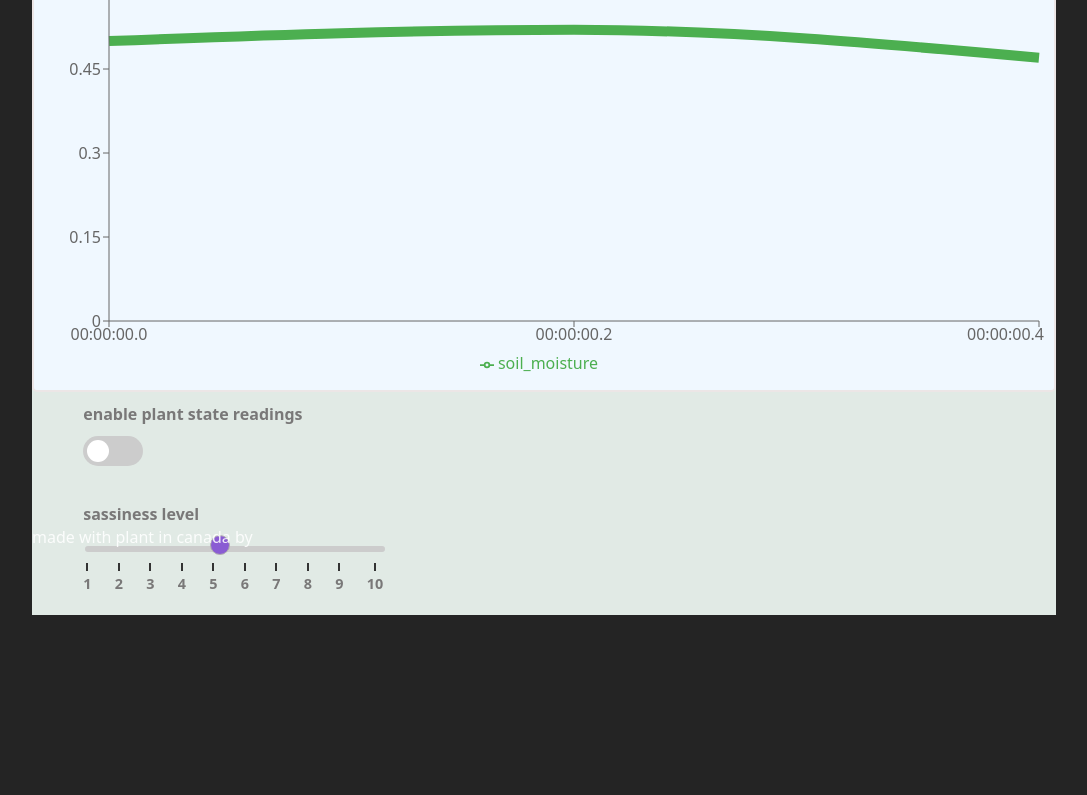
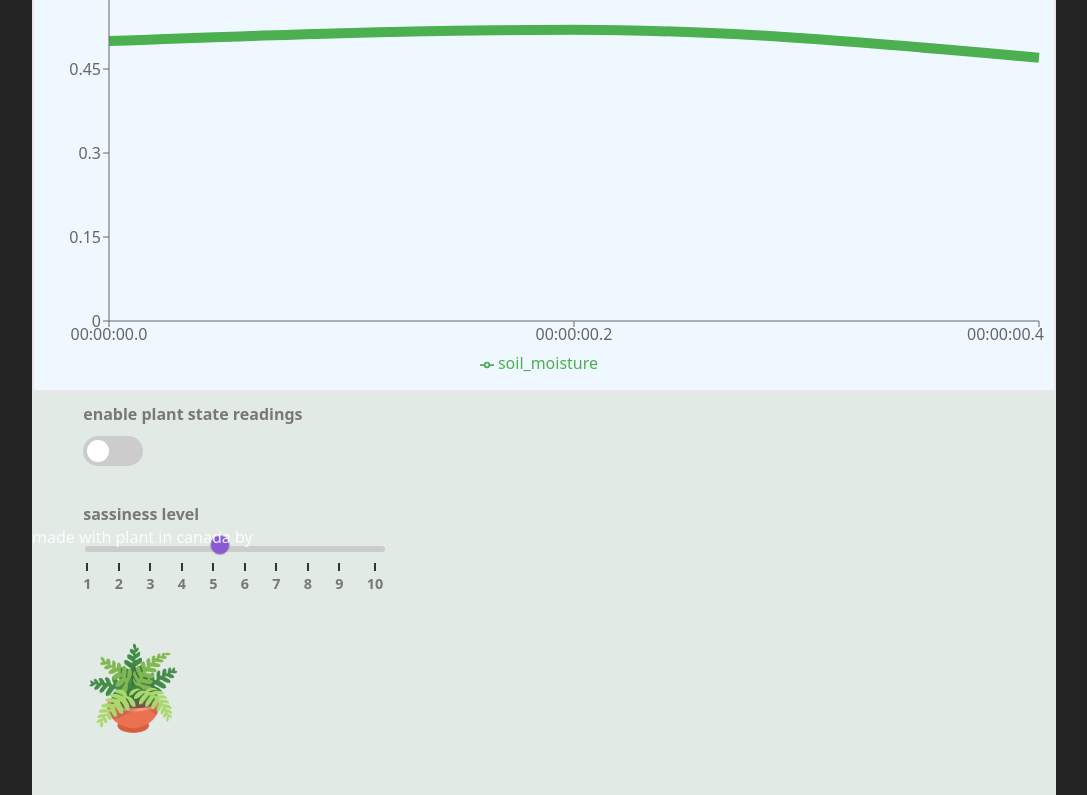
Before and after one commit to LuisaTu2/sassy-plant, a React (Vite) app in the folder frontend/: page / in a window 1280 px wide. Shown: the part 201-996 px from the top of the page, without its empty margins (96-1183 px from the left). Before the commit the page ends 816 px from the top, so only its background shows below. Built offline with nearby package versions, Linux system fonts and the light colour scheme.

Commit message:
[isa] make the plant wiggle and move when it talks :)

```diff
--- a/frontend/src/components/Panel.tsx
+++ b/frontend/src/components/Panel.tsx
@@ -3,9 +3,10 @@ import Controls from "./Controls";
 import PlantStatePlot from "./PlantStatePlot";
 import { useEffect, useState } from "react";
 import { sampleData } from "./samples";
-import type { PlantState, Message, MessageType, Audio } from "./types";
+import type { PlantState, MessageType, Audio } from "./types";
+import Plant from "./Plant";
 
-function playAudioFromBase64(b64: string) {
+const playAudioFromBase64 = (b64: string): Promise<void> => {
   const binary = atob(b64);
   const len = binary.length;
   const buffer = new Uint8Array(len);
@@ -17,13 +18,17 @@ function playAudioFromBase64(b64: string) {
   const blob = new Blob([buffer], { type: "audio/wav" });
   const url = URL.createObjectURL(blob);
 
-  const audio = new Audio(url);
-  audio.play();
-}
+  return new Promise((resolve) => {
+    const audio = new Audio(url);
+    audio.play();
+    audio.onended = () => resolve();
+  });
+};
 
 const Panel: React.FC = () => {
   const [connected, setConnected] = useState<boolean>(false);
   const [data, setData] = useState<PlantState[]>(sampleData);
+  const [isTalking, setIsTalking] = useState<boolean>(false);
   const MAX_POINTS = 200;
 
   const activateWebSocket = () => {
@@ -40,9 +45,11 @@ const Panel: React.FC = () => {
           const plantState = message["payload"] as PlantState;
           setData((prev) => [...prev.slice(-MAX_POINTS + 1), plantState]);
         } else {
-          if (messageType === "voice") {
-            playAudioFromBase64((message.payload as Audio).audio);
-          }
+          (async () => {
+            setIsTalking(true);
+            await playAudioFromBase64((message.payload as Audio).audio);
+            setIsTalking(false);
+          })();
         }
       } catch (err) {
         console.error("Failed to parse WebSocket message:", err);
@@ -66,6 +73,7 @@ const Panel: React.FC = () => {
     <div className="panel">
       <PlantStatePlot data={data} />
       <Controls connected={connected} setConnected={setConnected} />
+      <Plant isTalking={isTalking} />
     </div>
   );
 };
--- /dev/null
+++ b/frontend/src/components/Plant.css
@@ -0,0 +1,39 @@
+.notifications-section {
+  font-size: 5rem;
+}
+
+.notifications-section {
+  display: flex;
+}
+
+.plant {
+  font-size: 5rem;
+  transition: transform 0.2s;
+  margin: 10px 0 50px 5%;
+}
+.plant:hover {
+  cursor: pointer;
+}
+
+/* Jump animation */
+.jump {
+  animation: jump 0.6s ease-in-out infinite;
+}
+
+@keyframes jump {
+  0% {
+    transform: translateY(0) rotate(0deg);
+  }
+  25% {
+    transform: translateY(-15px) rotate(-10deg);
+  }
+  50% {
+    transform: translateY(-20px) rotate(10deg);
+  }
+  75% {
+    transform: translateY(-15px) rotate(-5deg);
+  }
+  100% {
+    transform: translateY(0) rotate(0deg);
+  }
+}
--- /dev/null
+++ b/frontend/src/components/Plant.tsx
@@ -0,0 +1,15 @@
+import "./Plant.css";
+
+interface PlantProps {
+  isTalking: boolean;
+}
+
+const Plant = ({ isTalking }: PlantProps) => {
+  return (
+    <div className="notifications-section">
+      <span className={isTalking ? "plant jump" : "plant"}>🪴</span>
+    </div>
+  );
+};
+
+export default Plant;
```
Also changed, not shown: 1 other file (tests, documents, lock files or other folders).
